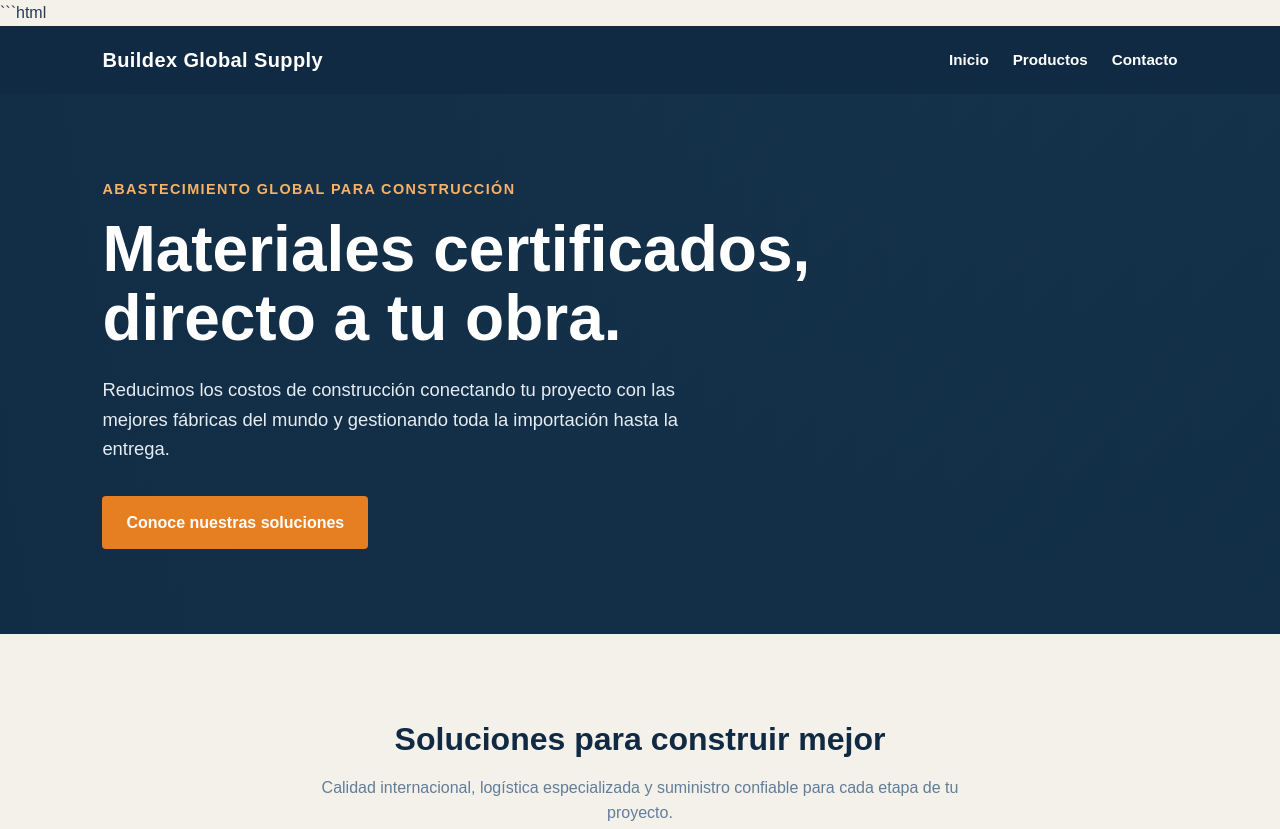
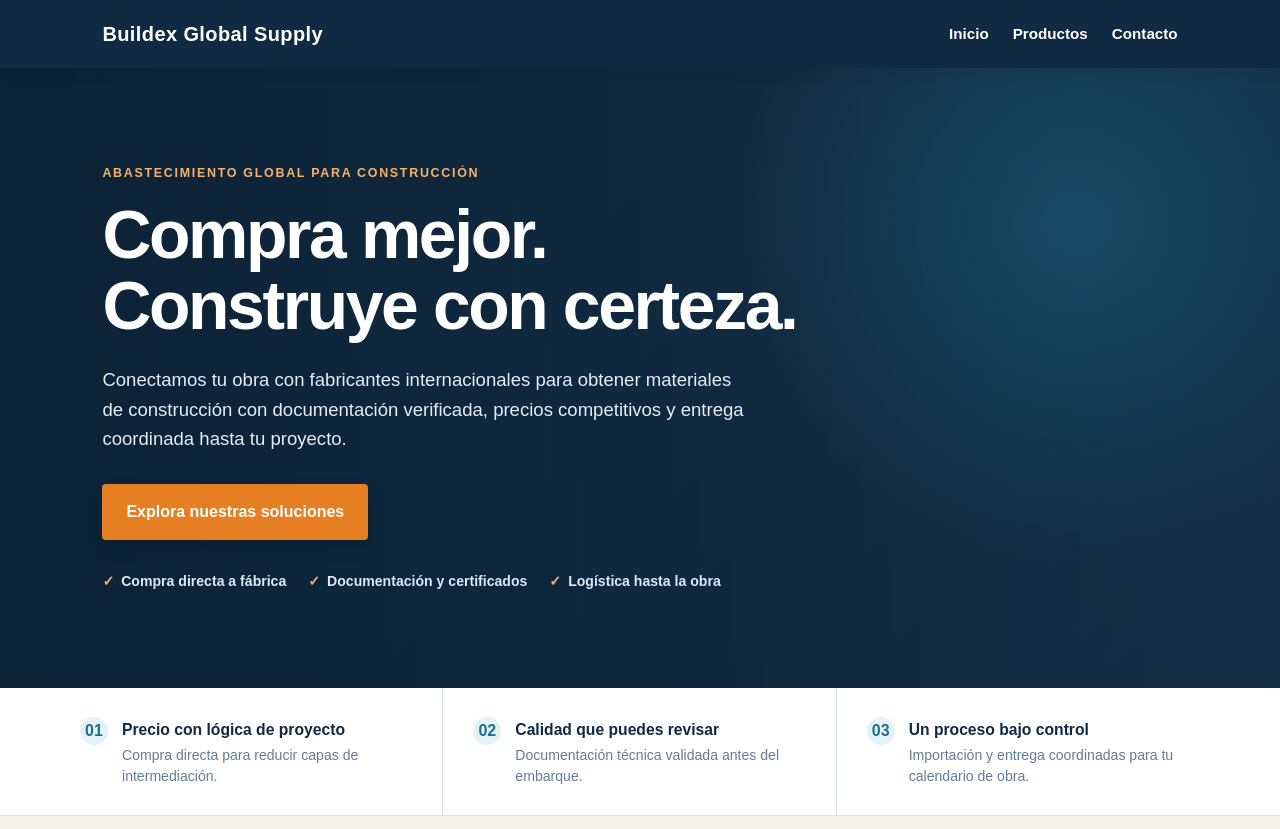
Before and after one commit to acharjoseph/BuildexGlobalSupply, a plain HTML site: page index.html in a window 1280 px wide. Shown: the top 829 px of the page. Drawn offline with Linux system fonts and the light colour scheme.

Commit message:
Update index.html

````diff
--- a/index.html
+++ b/index.html
@@ -1,4 +1,3 @@
-```html
 <!DOCTYPE html>
 <html lang="es">
 <head>
@@ -8,12 +7,14 @@
   <style>
     :root {
       --navy: #102a43;
+      --navy-deep: #0b2134;
       --blue: #1f6f8b;
       --orange: #e67e22;
       --sand: #f4f1ea;
       --white: #ffffff;
       --text: #243b53;
       --muted: #627d98;
+      --line: #d9e2ec;
     }
 
     * {
@@ -43,6 +44,7 @@
       position: sticky;
       top: 0;
       z-index: 10;
+      box-shadow: 0 2px 12px rgba(11, 33, 52, 0.18);
     }
 
     .brand {
@@ -69,12 +71,13 @@
     }
 
     .hero {
-      min-height: 540px;
+      min-height: 590px;
       display: flex;
       align-items: center;
-      padding: 80px 8%;
+      padding: 96px 8%;
       background:
-        linear-gradient(90deg, rgba(16, 42, 67, 0.95), rgba(16, 42, 67, 0.68)),
+        radial-gradient(circle at 84% 25%, rgba(31, 111, 139, 0.44), transparent 29%),
+        linear-gradient(90deg, rgba(11, 33, 52, 0.98), rgba(16, 42, 67, 0.82)),
         linear-gradient(135deg, #315a72, #16384f);
       color: var(--white);
     }
@@ -83,26 +86,27 @@
       max-width: 720px;
     }
 
-    .hero p:first-child {
+    .eyebrow {
       color: #f7b267;
-      font-size: 0.9rem;
+      font-size: 0.78rem;
       font-weight: 800;
-      letter-spacing: 1.4px;
+      letter-spacing: 1.7px;
       text-transform: uppercase;
-      margin-bottom: 14px;
+      margin-bottom: 16px;
     }
 
     h1 {
-      font-size: clamp(2.4rem, 5vw, 4.6rem);
-      line-height: 1.08;
-      margin-bottom: 22px;
+      font-size: clamp(2.65rem, 5.3vw, 4.9rem);
+      line-height: 1.04;
+      letter-spacing: -0.035em;
+      margin-bottom: 24px;
     }
 
     .hero .subtitle {
-      max-width: 620px;
-      font-size: 1.15rem;
+      max-width: 650px;
+      font-size: 1.16rem;
       color: #e5edf3;
-      margin-bottom: 32px;
+      margin-bottom: 30px;
     }
 
     .button {
@@ -110,9 +114,10 @@
       background: var(--orange);
       color: var(--white);
       text-decoration: none;
-      padding: 14px 24px;
+      padding: 15px 24px;
       border-radius: 4px;
       font-weight: 800;
+      box-shadow: 0 8px 16px rgba(0, 0, 0, 0.16);
       transition: 0.2s ease;
     }
 
@@ -121,9 +126,71 @@
       transform: translateY(-2px);
     }
 
-    .products,
-    .process {
-      padding: 80px 8%;
+    .hero-points {
+      display: flex;
+      flex-wrap: wrap;
+      gap: 12px 22px;
+      margin-top: 30px;
+      color: #dce9f1;
+      font-size: 0.88rem;
+      font-weight: 700;
+    }
+
+    .hero-points span::before {
+      content: "✓";
+      color: #f7b267;
+      margin-right: 7px;
+    }
+
+    .benefits {
+      background: var(--white);
+      border-bottom: 1px solid var(--line);
+    }
+
+    .benefits-inner {
+      display: grid;
+      grid-template-columns: repeat(3, 1fr);
+      max-width: 1180px;
+      margin: 0 auto;
+    }
+
+    .benefit {
+      display: flex;
+      gap: 14px;
+      padding: 29px 30px;
+      border-right: 1px solid var(--line);
+    }
+
+    .benefit:last-child {
+      border-right: 0;
+    }
+
+    .benefit-mark {
+      flex: 0 0 28px;
+      width: 28px;
+      height: 28px;
+      display: grid;
+      place-items: center;
+      border-radius: 50%;
+      background: #e4f2f6;
+      color: var(--blue);
+      font-weight: 800;
+    }
+
+    .benefit h3 {
+      color: var(--navy);
+      font-size: 0.98rem;
+      margin-bottom: 3px;
+    }
+
+    .benefit p {
+      color: var(--muted);
+      font-size: 0.88rem;
+      line-height: 1.45;
+    }
+
+    .products {
+      padding: 88px 8%;
     }
 
     .section-heading {
@@ -181,6 +248,7 @@
 
     .process {
       background: #e4f2f6;
+      padding: 88px 8%;
     }
 
     .process-inner {
@@ -193,6 +261,7 @@
     }
 
     .process-step {
+      position: relative;
       background: var(--white);
       border-radius: 8px;
       padding: 28px 26px;
@@ -224,10 +293,10 @@
     }
 
     footer {
-      background: var(--navy);
+      background: var(--navy-deep);
       color: #cbd8e6;
       text-align: center;
-      padding: 24px 8%;
+      padding: 28px 8%;
       font-size: 0.9rem;
     }
 
@@ -247,9 +316,26 @@
         padding-right: 6%;
       }
 
+      .hero {
+        min-height: auto;
+        padding-top: 78px;
+        padding-bottom: 78px;
+      }
+
       .card-grid,
-      .process-grid {
+      .process-grid,
+      .benefits-inner {
         grid-template-columns: 1fr;
+      }
+
+      .benefit {
+        border-right: 0;
+        border-bottom: 1px solid var(--line);
+        padding: 22px 6%;
+      }
+
+      .benefit:last-child {
+        border-bottom: 0;
       }
     }
 
@@ -282,12 +368,46 @@
   <main>
     <section class="hero" id="inicio">
       <div class="hero-content">
-        <p>Abastecimiento global para construcción</p>
-        <h1>Materiales certificados, directo a tu obra.</h1>
+        <p class="eyebrow">Abastecimiento global para construcción</p>
+        <h1>Compra mejor. Construye con certeza.</h1>
         <p class="subtitle">
-          Reducimos los costos de construcción conectando tu proyecto con las mejores fábricas del mundo y gestionando toda la importación hasta la entrega.
+          Conectamos tu obra con fabricantes internacionales para obtener materiales de construcción con documentación verificada, precios competitivos y entrega coordinada hasta tu proyecto.
         </p>
-        <a class="button" href="#productos">Conoce nuestras soluciones</a>
+        <a class="button" href="#productos">Explora nuestras soluciones</a>
+
+        <div class="hero-points" aria-label="Beneficios principales">
+          <span>Compra directa a fábrica</span>
+          <span>Documentación y certificados</span>
+          <span>Logística hasta la obra</span>
+        </div>
+      </div>
+    </section>
+
+    <section class="benefits" aria-label="Beneficios de Buildex">
+      <div class="benefits-inner">
+        <article class="benefit">
+          <span class="benefit-mark">01</span>
+          <div>
+            <h3>Precio con lógica de proyecto</h3>
+            <p>Compra directa para reducir capas de intermediación.</p>
+          </div>
+        </article>
+
+        <article class="benefit">
+          <span class="benefit-mark">02</span>
+          <div>
+            <h3>Calidad que puedes revisar</h3>
+            <p>Documentación técnica validada antes del embarque.</p>
+          </div>
+        </article>
+
+        <article class="benefit">
+          <span class="benefit-mark">03</span>
+          <div>
+            <h3>Un proceso bajo control</h3>
+            <p>Importación y entrega coordinadas para tu calendario de obra.</p>
+          </div>
+        </article>
       </div>
     </section>
 
@@ -365,4 +485,3 @@
   </footer>
 </body>
 </html>
-```
````
